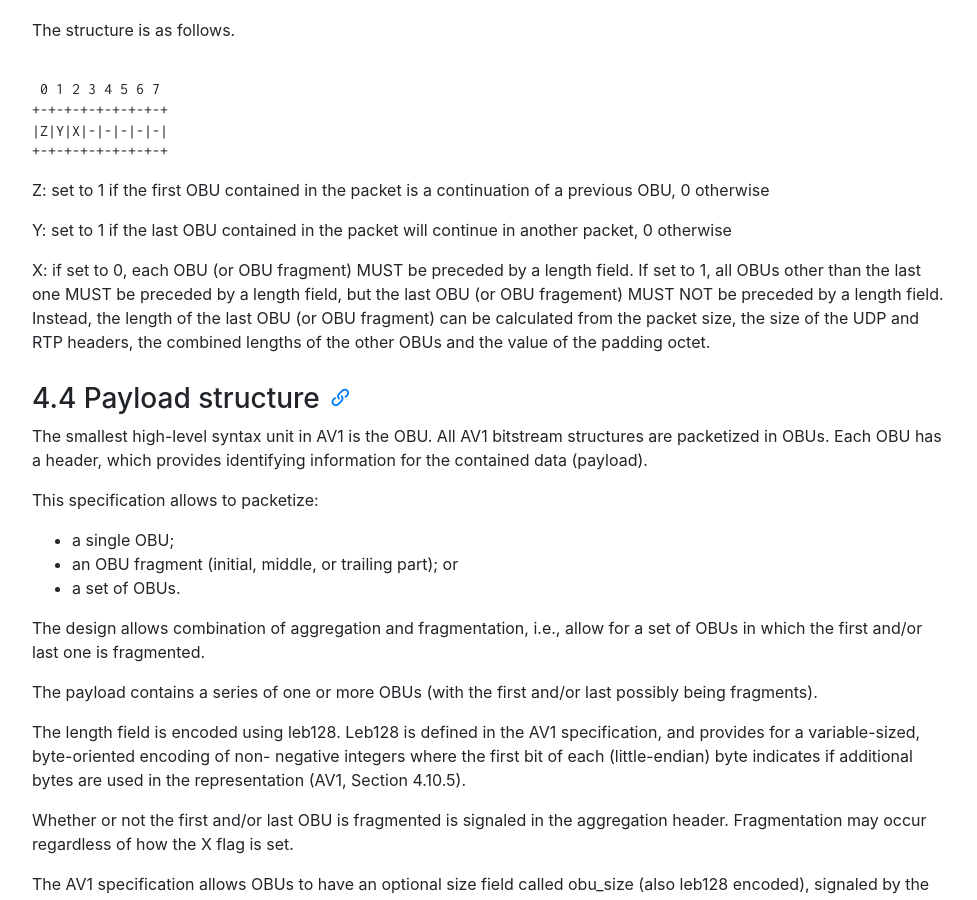
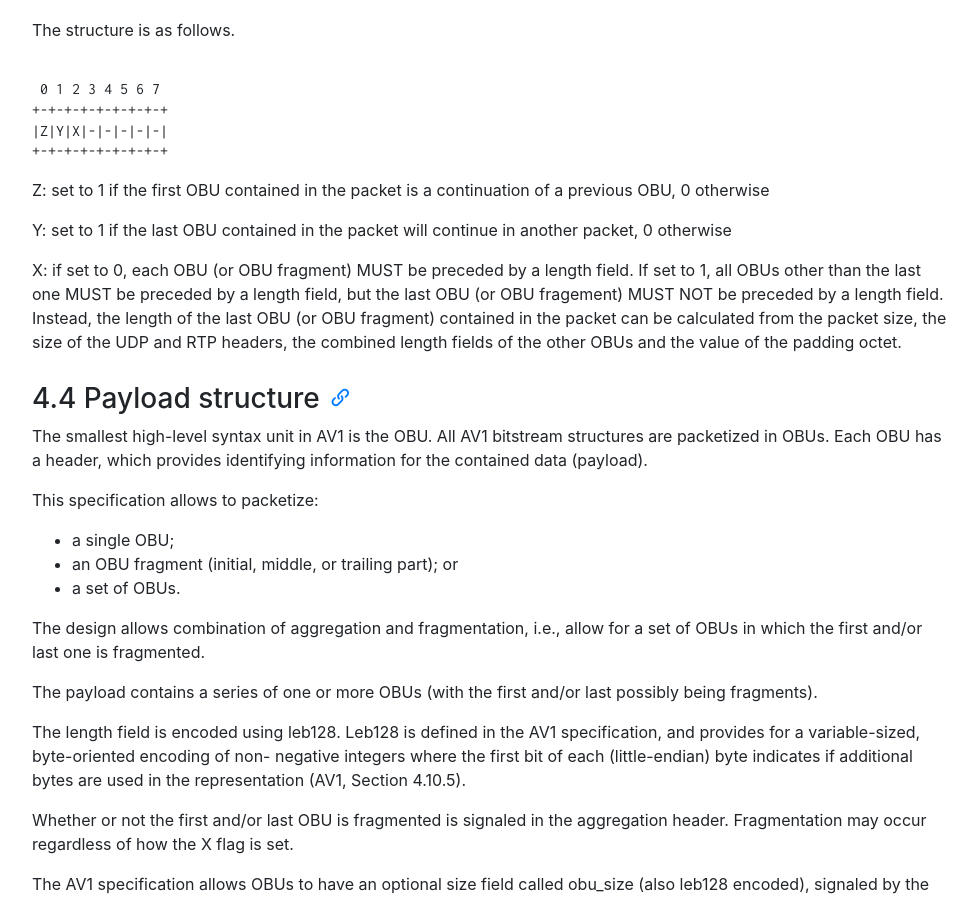
Before and after one commit to AOMediaCodec/av1-rtp-spec, a Jekyll site: the page built from index.md, in a window 1280 px wide and 900 px high, scrolled down 4368 px. Shown: the whole window, without its empty margins (53-1030 px from the left). Built offline with Jekyll 4.4.1, drawn with Linux system fonts in a browser that asks for light colours; nearby versions of some CDN libraries.

Commit message:
More updates

```diff
--- a/av1-rtp-spec.md
+++ b/av1-rtp-spec.md
@@ -203,8 +203,9 @@
 field. If set to 1, all OBUs other than the last one MUST be preceded by
 a length field, but the last OBU (or OBU fragement) MUST NOT be preceded
 by a length field. Instead, the length of the last OBU (or OBU fragment)
-can be calculated from the packet size, the size of the UDP and RTP headers,
-the combined lengths of the other OBUs and the value of the padding octet.
+contained in the packet can be calculated from the packet size, the size
+of the UDP and RTP headers, the combined length fields of the other OBUs
+and the value of the padding octet.
 
 ### 4.4 Payload structure
 
```
